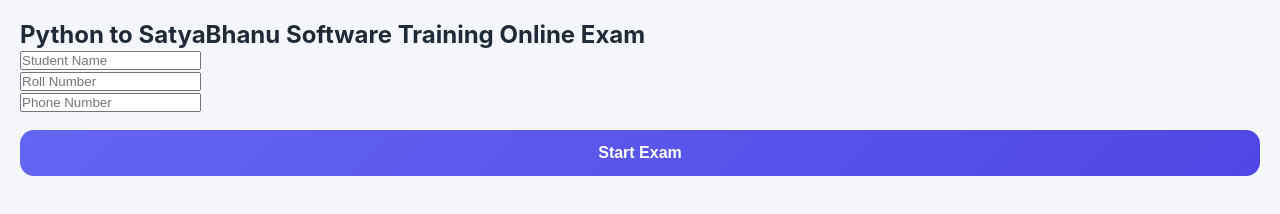
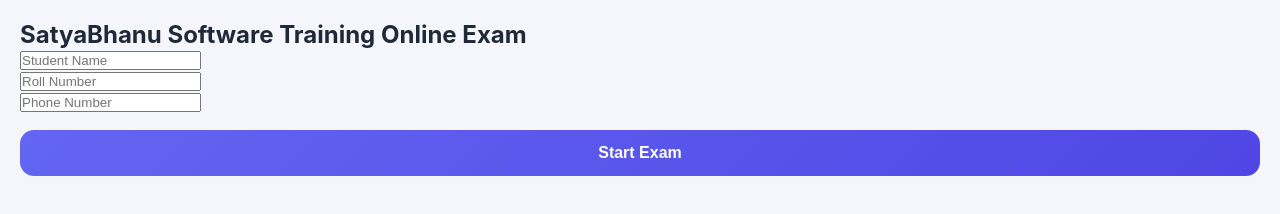
Before and after one commit to 1-satyanarayana/satyabhanu, a plain HTML site: page index1.html in a window 1280 px wide. Drawn offline with Linux system fonts and the light colour scheme.

Commit message:
Update exam form header and HTML structure

```diff
--- a/index1.html
+++ b/index1.html
@@ -5,7 +5,7 @@
     <link rel="stylesheet" href="style.css" />
   </head>
   <body>
-    <h2>Python to SatyaBhanu Software Training Online Exam</h2>
+    <h2>SatyaBhanu Software Training Online Exam</h2>
 
     <form action="exam.html" onsubmit="return saveStudent()">
       <input type="text" id="name" placeholder="Student Name" required /><br />
```
